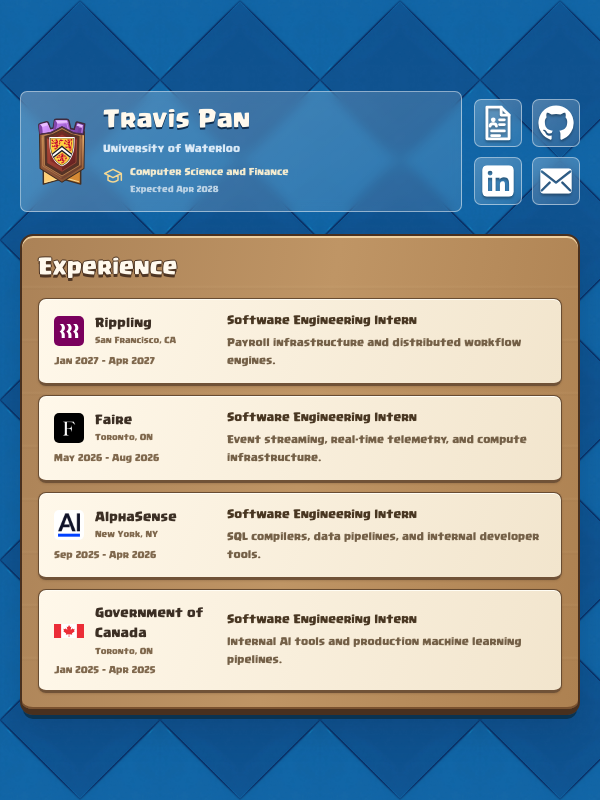
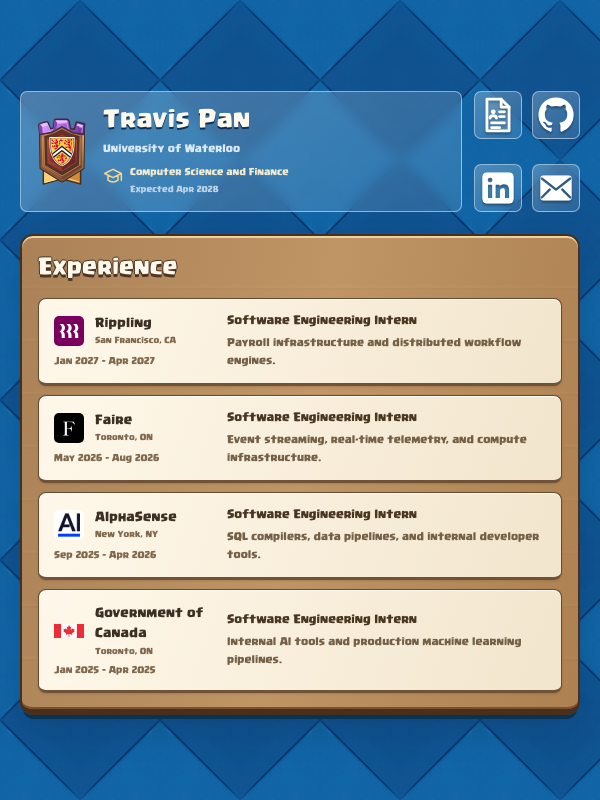
Before and after one commit to travispan75/funny-website, a Next.js app: page / in a window 600 px wide. Built offline with nearby package versions, Linux system fonts and the light colour scheme.

Commit message:
Align mobile button rows with banner top and bottom edges

```diff
--- a/src/app/page.module.css
+++ b/src/app/page.module.css
@@ -408,6 +408,15 @@
   }
 }
 
+@media (min-width: 541px) and (max-width: 760px) {
+  .links {
+    align-self: stretch;
+    grid-template-rows: repeat(2, 48px);
+    align-content: space-between;
+    row-gap: 0;
+  }
+}
+
 @media (max-width: 540px) {
   .page {
     gap: 14px;
```
